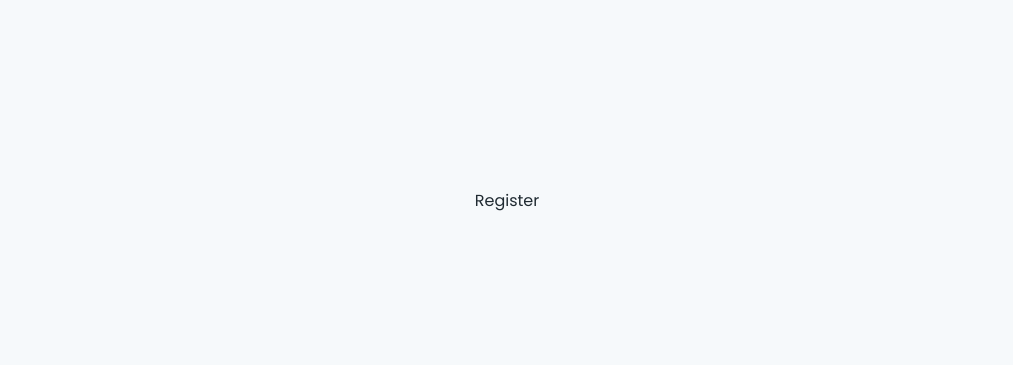
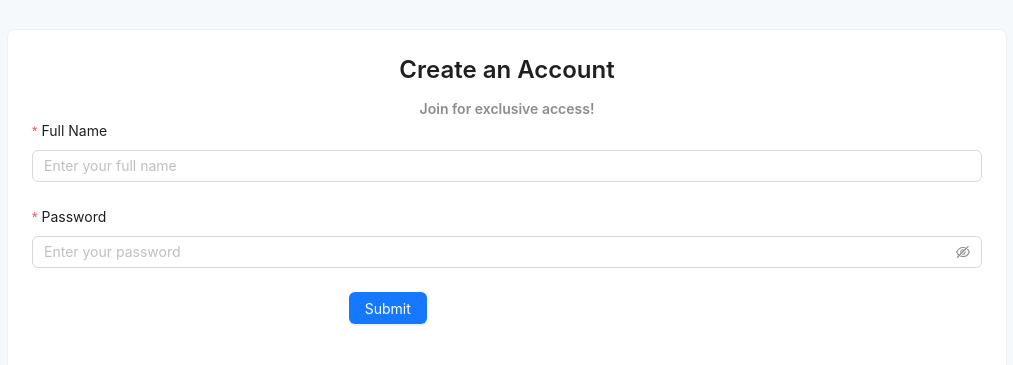
Before and after one commit to essjay05/whats-that-beer-api, a React (Vite) app in the folder client/whats-that-beer-ui/: page / in a window 1280 px wide. Shown: the part 199-564 px from the top of the page, without its empty margins (133-1146 px from the left). Built offline with nearby package versions, Linux system fonts and the light colour scheme.

Commit message:
Created registration form UI.

```diff
--- a/client/whats-that-beer-ui/src/Auth/Register.tsx
+++ b/client/whats-that-beer-ui/src/Auth/Register.tsx
@@ -1,6 +1,64 @@
+import { Button, Card, Flex, Form, Input, Typography, type FormProps } from "antd";
+
+type FieldType = {
+  name?: string;
+  password?: string;
+  remember?: string;
+};
+
+const onFinish: FormProps<FieldType>["onFinish"] = (values) => {
+  console.log('Success:', values);
+};
+
+const onFinishFailed: FormProps<FieldType>["onFinishFailed"] = (errorInfo) => {
+  console.log('Failed:', errorInfo);
+};
+
 const Register = () => {
+
   return (
-    <div>Register</div>
+    <Card className="form-container">
+      <Flex>
+        <Flex vertical flex={1}>
+          <Typography.Title
+            level={3}
+            className="title">
+            Create an Account
+          </Typography.Title>
+          <Typography.Text
+            type="secondary"
+            strong
+            className="subtitle">
+            Join for exclusive access!
+          </Typography.Text>
+          <Form
+            layout="vertical"
+            initialValues={{ remember: true }}
+            onFinish={onFinish}
+            onFinishFailed={onFinishFailed}
+            autoComplete="off">
+            <Form.Item<FieldType>
+              label="Full Name"
+              name="name"
+              rules={[{ required: true, message: "Please input your full name."}]}>
+              <Input placeholder="Enter your full name"/>
+            </Form.Item>
+            <Form.Item<FieldType>
+              label="Password"
+              name="password"
+              rules={[{ required: true, message: 'Please input your password.' }]}>
+              <Input.Password placeholder="Enter your password" />
+            </Form.Item>
+            <Form.Item wrapperCol={{ offset: 8, span: 16 }}>
+              <Button type="primary" htmlType="submit">
+                Submit
+              </Button>
+            </Form.Item>
+          </Form>
+        </Flex>
+        {/* <Flex></Flex> */}
+      </Flex>
+    </Card>
   )
 }
 
```
